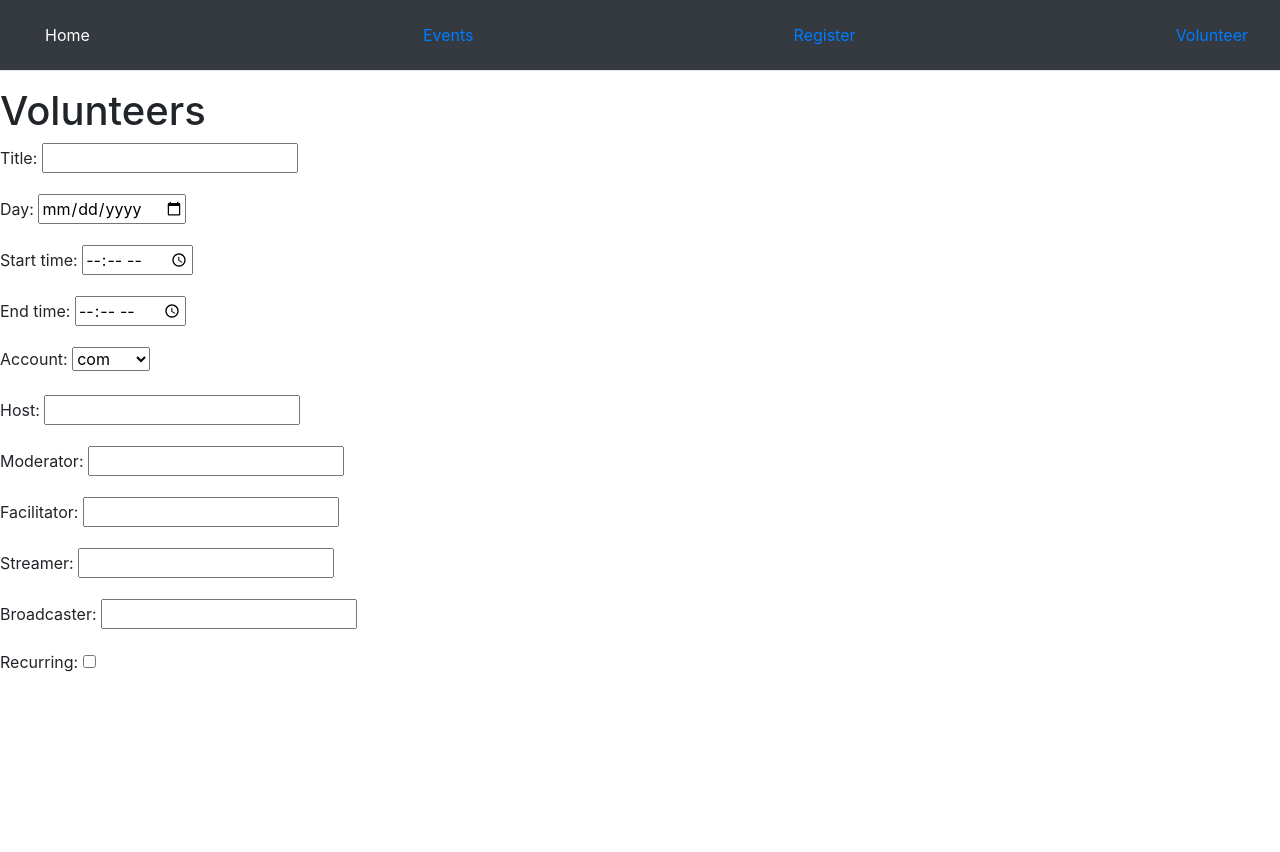
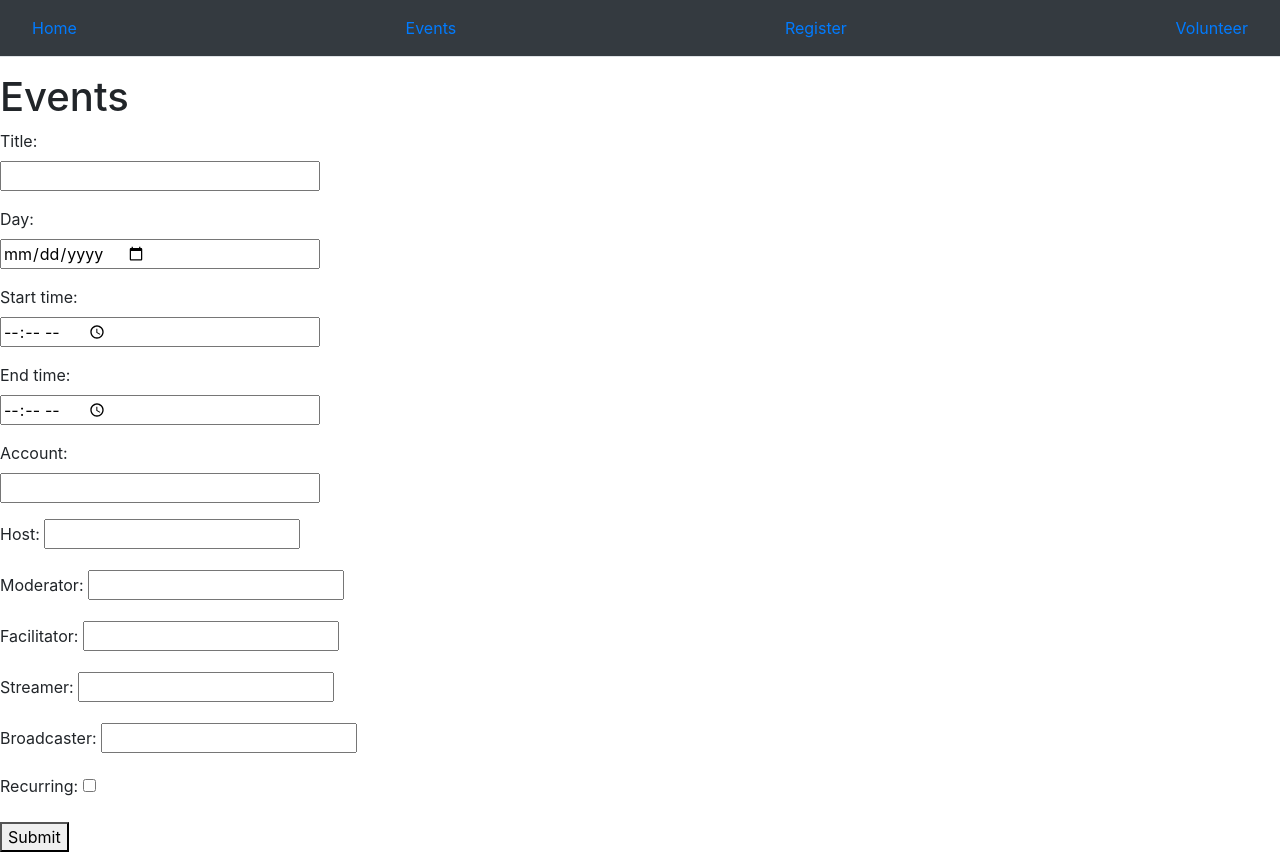
Before and after one commit to cfgdelaware23/Team-10, a Django app: page /register/ in a window 1280 px wide. Before the commit the page ends 672 px from the top, so only its background shows below. Run offline with Django 4.2, Linux system fonts and the light colour scheme; some libraries are stand-ins or nearby versions.

Commit message:
my own style changes

```diff
--- a/ACBproject/myapp/forms.py
+++ b/ACBproject/myapp/forms.py
@@ -1,5 +1,6 @@
 from django.forms import ModelForm, DateInput, TimeInput
 from .models import Volunteer, Events
+from django import forms
 
 class VolunteerForm(ModelForm):
     class Meta:
@@ -15,7 +16,10 @@ class EventsForm(ModelForm):
         model = Events
         fields = "__all__"
         widgets = {
-            'day': DateInput(attrs={'type': 'date'}),
-            'start_time': TimeInput(attrs={'type': 'time'}),
-            'end_time': TimeInput(attrs={'type': 'time'}),
+            'title': forms.TextInput(attrs={'class': 'w-25 d-flex flex-row'}),
+            'day': DateInput(attrs={'type': 'date', 'class': 'w-25 d-flex'}),
+            'start_time': TimeInput(attrs={'type': 'time', 'class': 'w-25 d-flex'}),
+            'end_time': TimeInput(attrs={'type': 'time', 'class': 'w-25 d-flex'}),
+            'account': forms.TextInput(attrs={'class': 'w-25 d-flex flex-row'}),
+
         }
--- a/ACBproject/myapp/templates/index.html
+++ b/ACBproject/myapp/templates/index.html
@@ -1,4 +1,5 @@
 <!DOCTYPE html>
+{% load static %}
 <html lang="en">
 <head>
     <meta charset="UTF-8">
@@ -10,22 +11,21 @@
     <script src="https://stackpath.bootstrapcdn.com/bootstrap/4.1.1/js/bootstrap.min.js" integrity="sha384-smHYKdLADwkXOn1EmN1qk/HfnUcbVRZyYmZ4qpPea6sjB/pTJ0euyQp0Mk8ck+5T" crossorigin="anonymous"></script>
     <title>ACB</title>
     <style>
-        th, td {
+        /* th, td {
             border: 1px solid #ddd;
             padding: 8px;
             text-align: center;
-        }
-        th {
-            background-color: #f2f2f2;
-        }
+        } */
+        /* .form-cont {
+            width: 100%;
+        } */
     </style>
+    <!-- <link rel="stylesheet" type="text/css" href="{% static 'ACBproject/myapp/templates/register.css' %}"> -->
 </head>
 <body>
     <ul class="navbar bg-dark border-bottom border-body" data-bs-theme="dark">
         <li class="nav-link ms-auto">
-            <a href="/">
-                <button type="button" class="btn btn-dark">Home</button>
-            </a>
+            <a href="/">Home</a>
         </li>
         <li class="nav-link me-auto">
             <a href="/events">Events</a>
--- /dev/null
+++ b/ACBproject/myapp/templates/register.css
@@ -0,0 +1,5 @@
+.form-cont {
+    display: block;
+    width: 100%;
+    /* color: red; */
+}
--- a/ACBproject/myapp/templates/register_events.html
+++ b/ACBproject/myapp/templates/register_events.html
@@ -1,7 +1,10 @@
 {% extends 'index.html' %}
+{% block content %}
 
-{% block content %}
-    <h1>Volunteers</h1>
-    {% csrf_token %}
-    {{ form.as_p }}
+    <h1>Events</h1>
+    <div class = "d-flex flex-column ">
+        {% csrf_token %}
+        {{ form.as_p }}
+    </div>
+    <button type="submit">Submit</button>
 {% endblock %}
```
Also changed, not shown: ACBproject/myapp/templates/display_events.html (+11 -11 lines), ACBproject/myapp/templates/register_volunteer.html (line endings or trailing spaces).
